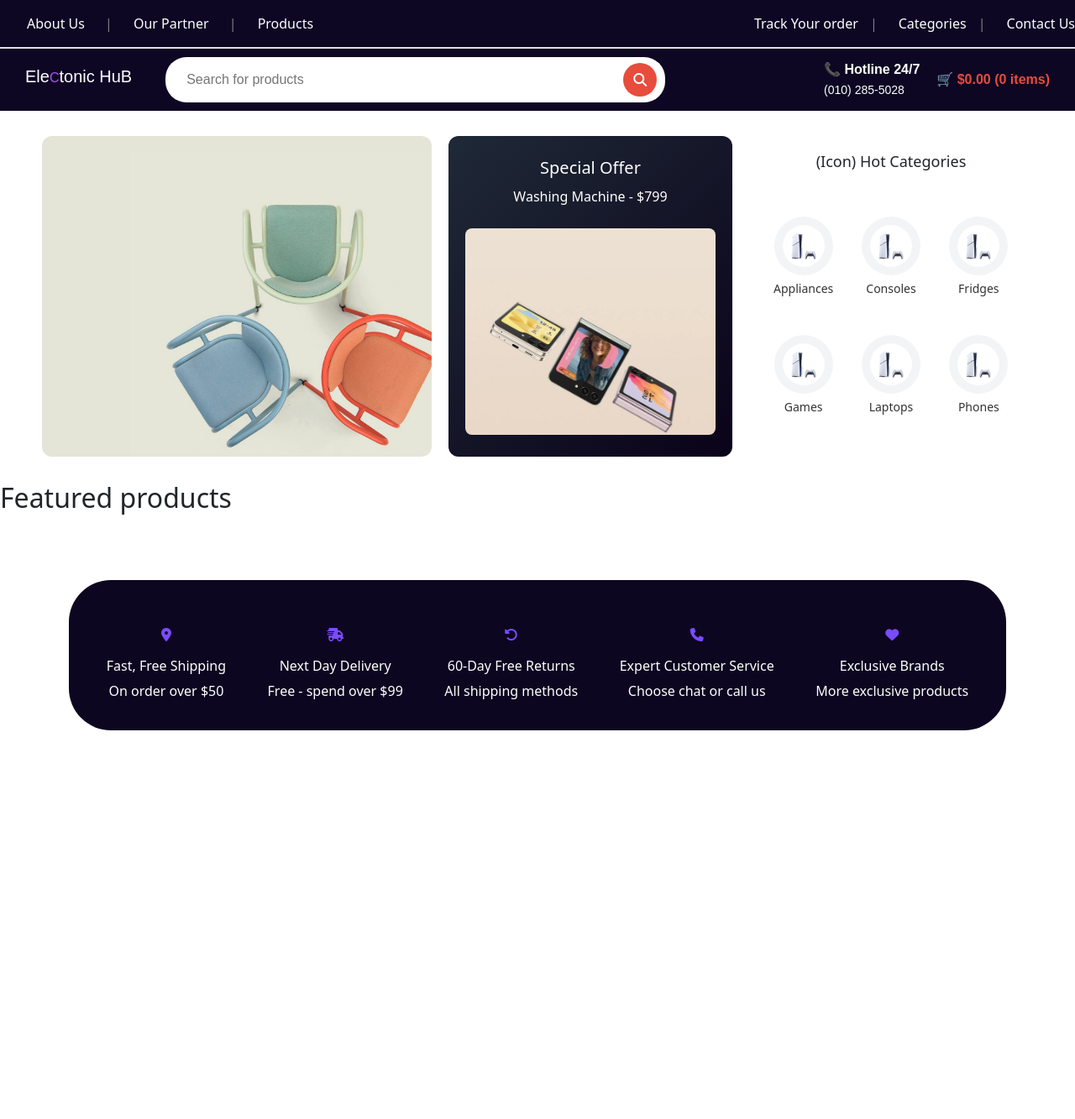
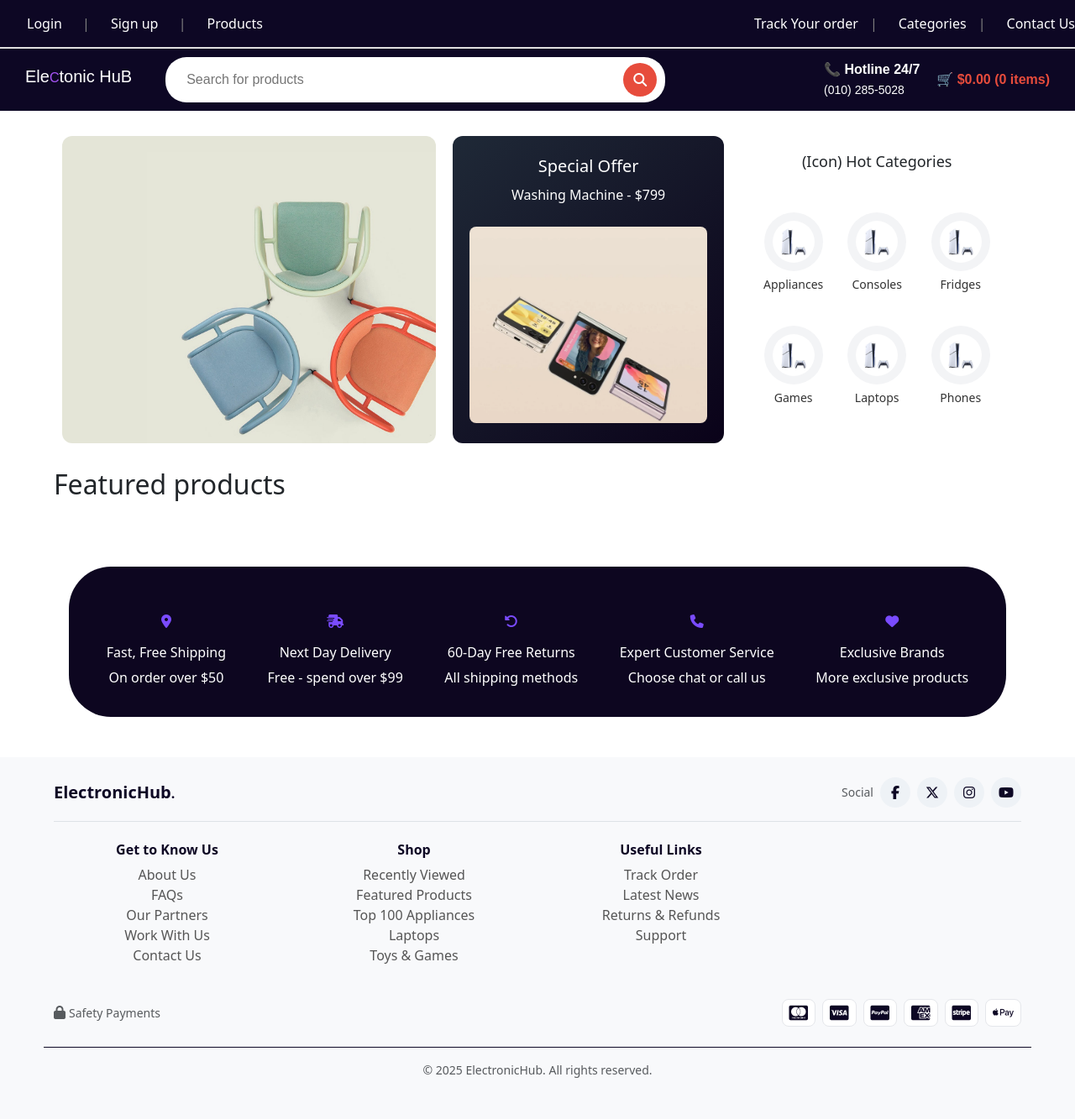
Before and after one commit to mahamoud-Elgohary/ElectronicHub, a plain HTML site: page LandingPage/LandingPage.html in a window 1280 px wide. Shown: the whole page at 84% size. Before the commit the page ends 918 px from the top, so only its background shows below. Drawn offline with nearby package versions, Linux system fonts and the light colour scheme; no server answers.

Commit message:
MAke navbar as Asset inject

```diff
--- a/LandingPage/LandingPage.css
+++ b/LandingPage/LandingPage.css
@@ -151,14 +151,14 @@ nav hr {
   color: #e74c3c;
 }
 
+
 /*  Slider And Category Section  */
 
 .colection-content {
   display: grid;
   grid-template-columns: 2fr 3fr;
   gap: 20px;
-  margin: 20px auto;
-  max-width: 1200px;
+  margin: 20px 5%;
   padding: 10px;
 }
 
@@ -238,7 +238,9 @@ nav hr {
 
 
 /* Products Page */
+.Product-landing-page{
 
+margin: 0 5%;}
 .ShowProduct-grid {
   display: grid;
   grid-template-columns: repeat(auto-fit, minmax(250px, 1fr));
@@ -309,7 +311,46 @@ nav hr {
   margin-bottom: 5px;
 } */
 
+/* Footer  */
+/* footer */
+footer {
+  text-align:center;
+  justify-content:center;
+  background-color:  #0d0724;
+  padding: 0 5%;
+}
 
+.site-footer{
+  background:#f8f9fb;color:#0d0724}
+.footer-brand{
+  font-weight:700;font-size:1.25rem;color:#0d0724;text-decoration:none}
+.accent{
+  color:#0d0724}
+.title{
+  font-weight:700;margin-bottom:.5rem}
+.f-link{
+  color:#555;text-decoration:none}
+.f-link:hover
+{color:#0d0724}
+
+.newsletter{
+  background:#0d0724;border:1px solid #0d0724}
+.social{
+  width:36px;height:36px;display:grid;place-items:center;
+  border-radius:50%;background:#eef2f6;color:#0d0724;text-decoration:none
+}
+.social:hover{background:#e5e9f0}
+
+.pay i{
+  font-size:1.25rem;background:#fff;border:1px solid #e5e7eb;
+  border-radius:.5rem;padding:.35rem .5rem
+}
+.bottom{
+  border-top:1px solid #0d0724;padding-top:1rem}
+#main-hero{
+   text-align:center;
+  justify-content:center;
+}
 
 .features-section {
   background: #0d0620;
@@ -330,92 +371,6 @@ nav hr {
 }
 
 
-
-/* ======================================= */
-/* Tablet (≤ 992px) */
-@media (max-width: 992px) {
-  .colection-content {
-    grid-template-columns: 1fr;
-  }
-
-  .right-colection {
-    grid-template-columns: 1fr;
-  }
-
-  .search-bar {
-    margin: 0 20px;
-  }
-
-  .search-bar form {
-    width: 100%;
-  }
-
-  .mid-navbar {
-    flex-wrap: wrap;
-    justify-content: center;
-    gap: 20px;
-  }
-
-  .right-mid-nav {
-    flex-direction: column;
-    gap: 10px;
-  }
-}
-
-/* ======================================= */
-/* Burger Menu (≤ 768px) */
-@media (max-width: 768px) {
-  .menu-toggle {
-    display: block;
-    transition: 0.5s;
-  }
-
-  .top-nav span {
-    display: none;
-  }
-
-  .top-nav {
-    /* flex-wrap: wrap; */
-    /* justify-content: space-evenly; */
-    position: relative;
-  }
-
-  .left-side,
-  .right-side {
-    overflow: hidden;
-    max-height: 0;
-    transition: max-height 0.4s ease;
-    display: flex;
-    flex-direction: column;
-    align-items: center;
-  }
-
-  .left-side ul,
-  .right-side ul {
-    flex-direction: column;
-    /* gap: 10px; */
-  }
-
-  .left-side.active,
-  .right-side.active {
-    max-height: 300px;
-  }
-
-  .mid-navbar {
-    flex-direction: column;
-    gap: 15px;
-    padding: 15px;
-  }
-
-  .search-bar {
-    width: 100%;
-    margin: 0;
-  }
-
-  .search-bar form {
-    width: 100%;
-  }
-}
 
 
 /* ======================================= */
--- a/LandingPage/LandingPage.html
+++ b/LandingPage/LandingPage.html
@@ -16,56 +16,8 @@
 </head>
 
 <body>
-   <nav>
-  <!-- Top Nav -->
-  <div class="top-nav">
-    <div class="menu-toggle" id="menu-toggle">
-      <i class="fa-solid fa-bars"></i>
-    </div>
 
-    <div class="left-side">
-      <ul>
-        <li><a href="">About Us </a> <span>|</span></li>
-        <li><a href="">Our Partner </a><span>|</span></li>
-        <li><a href="/Products/Products.html">Products</a></li>
-      </ul>
-    </div>
-
-    <div class="right-side">
-      <ul>
-        <li><a href="">Track Your order </a><span>|</span></li>
-        <li><a href="">Categories </a><span>|</span></li>
-        <li><a href="">Contact Us </a></li>
-      </ul>
-    </div>
-  </div>
-
-  <hr>
-
-  <!-- Mid Navbar -->
-  <div class="mid-navbar">
-    <div class="logo">
-      <h4>Ele<span>C</span>tonic HuB</h4>
-    </div>
-
-    <div class="search-bar">
-      <form action="" id="search-form">
-        <input type="text" placeholder="Search for products">
-        <button><i class="fa fa-search"></i></button>
-      </form>
-    </div>
-
-    <div class="right-mid-nav">
-      <div class="hotline">
-        <span>📞 Hotline 24/7</span><br>
-        <small>(010) 285-5028</small>
-      </div>
-      <div class="cart">
-        🛒 $0.00 (0 items)
-      </div>
-    </div>
-  </div>
-</nav>
+    <div id="nav-bar"></div>
 
     <div class="colection-content">
         <div class="left-slider">
@@ -185,10 +137,84 @@
     </div>
 
 
+    <!-- Footer -->
+    <footer class="site-footer mt-5">
+        <div class="py-4">
+            <!-- Brand + Social -->
+            <div
+                class="d-flex flex-column flex-md-row justify-content-between align-items-center gap-3 pb-3 border-bottom">
+                <a href="#" class="footer-brand align-content-center">ElectronicHub<span class="accent">.</span></a>
+                <div class="d-flex align-items-center gap-2">
+                    <span class="small text-muted">Social</span>
+                    <a class="social" aria-label="Facebook" href="#"><i class="fa-brands fa-facebook-f"></i></a>
+                    <a class="social" aria-label="X" href="#"><i class="fa-brands fa-x-twitter"></i></a>
+                    <a class="social" aria-label="Instagram" href="#"><i class="fa-brands fa-instagram"></i></a>
+                    <a class="social" aria-label="YouTube" href="#"><i class="fa-brands fa-youtube"></i></a>
+                </div>
+            </div>
+
+            <!-- Links + Newsletter -->
+            <div class="row g-4 py-4">
+                <div class="col-6 col-md-3">
+                    <h6 class="title">Get to Know Us</h6>
+                    <ul class="list-unstyled small m-0">
+                        <li><a class="f-link" href="#">About Us</a></li>
+                        <li><a class="f-link" href="#">FAQs</a></li>
+                        <li><a class="f-link" href="#">Our Partners</a></li>
+                        <li><a class="f-link" href="#">Work With Us</a></li>
+                        <li><a class="f-link" href="#">Contact Us</a></li>
+                    </ul>
+                </div>
+
+                <div class="col-6 col-md-3">
+                    <h6 class="title">Shop</h6>
+                    <ul class="list-unstyled small m-0">
+                        <li><a class="f-link" href="#">Recently Viewed</a></li>
+                        <li><a class="f-link" href="#">Featured Products</a></li>
+                        <li><a class="f-link" href="#">Top 100 Appliances</a></li>
+                        <li><a class="f-link" href="#">Laptops</a></li>
+                        <li><a class="f-link" href="#">Toys & Games</a></li>
+                    </ul>
+                </div>
+
+                <div class="col-6 col-md-3">
+                    <h6 class="title">Useful Links</h6>
+                    <ul class="list-unstyled small m-0">
+                        <li><a class="f-link" href="#">Track Order</a></li>
+                        <li><a class="f-link" href="#">Latest News</a></li>
+                        <li><a class="f-link" href="#">Returns & Refunds</a></li>
+                        <li><a class="f-link" href="#">Support</a></li>
+                    </ul>
+                </div>
+
+
+
+                <!-- Payments + Bottom -->
+                <div
+                    class="d-flex flex-column flex-md-row align-items-start align-items-md-center justify-content-between gap-3 pt-3">
+                    <div class="text-muted small"><i class="fa-solid fa-lock me-1"></i>Safety Payments</div>
+                    <div class="d-flex flex-wrap gap-2 pay">
+                        <i class="fa-brands fa-cc-mastercard"></i>
+                        <i class="fa-brands fa-cc-visa"></i>
+                        <i class="fa-brands fa-cc-paypal"></i>
+                        <i class="fa-brands fa-cc-amex"></i>
+                        <i class="fa-brands fa-cc-stripe"></i>
+                        <i class="fa-brands fa-apple-pay"></i>
+                    </div>
+                </div>
+
+                <p class="bottom text-center text-muted small mt-4 mb-0">
+                    © 2025 ElectronicHub. All rights reserved.
+                </p>
+            </div>
+    </footer>
+
+
     <script src="https://cdn.jsdelivr.net/npm/bootstrap@5.3.2/dist/js/bootstrap.bundle.min.js"></script>
     <script src="https://cdn.jsdelivr.net/npm/swiper@11/swiper-bundle.min.js"></script>
     <script type="module" src="/Products/Products.js"></script>
     <script src="LandingPage.js"></script>
+    <script src="/Navbar/nav.js"></script>
 </body>
 
 </html>
--- a/LandingPage/LandingPage.js
+++ b/LandingPage/LandingPage.js
@@ -6,13 +6,3 @@ var swiper = new Swiper(".mySwiper", {
       clickable: true,
     },
   });
-
-//   Burger Menu
- const toggleBtn = document.getElementById("menu-toggle");
-  const leftSide = document.querySelector(".left-side");
-  const rightSide = document.querySelector(".right-side");
-
-  toggleBtn.addEventListener("click", () => {
-    leftSide.classList.toggle("active");
-    rightSide.classList.toggle("active");
-  });
--- /dev/null
+++ b/Navbar/nav.css
@@ -0,0 +1,237 @@
+* {
+  margin: 0;
+  padding: 0;
+  font-size: 16px;
+}
+
+/* Nav Bar Start */
+.top-nav {
+  display: flex;
+  justify-content: space-between;
+  align-items: center;
+  background-color: #0d0724;
+  color: white;
+}
+
+.top-nav .nav-links {
+  display: flex;
+  gap: 30px;
+}
+
+.top-nav ul {
+  display: flex;
+  margin-top: 1rem;
+  list-style: none;
+  gap: 15px;
+}
+
+.top-nav a {
+  color: white;
+  text-decoration: none;
+}
+
+.menu-toggle {
+  display: none;
+  font-size: 22px;
+  cursor: pointer;
+  color: white;
+}
+
+nav .top-nav {
+  display: flex;
+  /* justify-content: space-between; */
+  background-color: #0d0724;
+}
+
+nav .top-nav .left-side ul {
+  display: flex;
+  list-style: none;
+  justify-content: space-around;
+}
+
+.top-nav .left-side ul li a {
+  text-decoration: none;
+  margin-right: 10px;
+  color: white;
+}
+
+nav .top-nav .right-side ul {
+  display: flex;
+  list-style: none;
+  justify-content: space-around;
+}
+
+.top-nav .right-side ul li a {
+  text-decoration: none;
+  /* margin-right: 10px; */
+  color: white;
+}
+
+.top-nav span {
+  padding: 0 10px;
+  color: gray;
+}
+
+nav hr {
+  border: 0;
+  border-top: 2px solid gray;
+  margin: 0;
+}
+
+/* End Of Nav Bar  */
+
+
+/* Mid Nav Bar LOGO & SEARCH & CART */
+.mid-navbar {
+  display: flex;
+  justify-content: space-between;
+  align-items: center;
+  background: #0d0724;
+  padding: 10px 30px;
+  color: white;
+  font-family: Arial, sans-serif;
+}
+
+.logo h4 {
+  font-size: 20px;
+  color: white;
+}
+
+.logo span {
+  color: #a855f7;
+}
+
+.search-bar {
+  flex: 1;
+  margin: 0 40px;
+}
+
+.search-bar form {
+  display: flex;
+  align-items: center;
+  background: white;
+  border-radius: 25px;
+  padding: 5px 10px;
+  width: 80%;
+}
+
+.search-bar input {
+  flex: 1;
+  border: none;
+  outline: none;
+  padding: 10px 15px;
+  border-radius: 20px;
+}
+
+.search-bar button {
+  background: #e74c3c;
+  color: white;
+  border: none;
+  border-radius: 50%;
+  width: 40px;
+  height: 40px;
+  cursor: pointer;
+  margin-left: 5px;
+  font-size: 18px;
+  font-weight: bold;
+}
+
+.right-mid-nav {
+  display: flex;
+  gap: 20px;
+  align-items: center;
+}
+
+.hotline span {
+  font-weight: bold;
+}
+
+.cart {
+  font-weight: bold;
+  color: #e74c3c;
+}
+
+
+/* ======================================= */
+/* Tablet (≤ 992px) */
+@media (max-width: 992px) {
+  .colection-content {
+    grid-template-columns: 1fr;
+  }
+
+  .right-colection {
+    grid-template-columns: 1fr;
+  }
+
+  .search-bar {
+    margin: 0 20px;
+  }
+
+  .search-bar form {
+    width: 100%;
+  }
+
+  .mid-navbar {
+    flex-wrap: wrap;
+    justify-content: center;
+    gap: 20px;
+  }
+
+  .right-mid-nav {
+    flex-direction: column;
+    gap: 10px;
+  }
+}
+
+/* ======================================= */
+/* Burger Menu (≤ 768px) */
+@media (max-width: 768px) {
+  .menu-toggle {
+    display: block;
+    transition: 0.5s;
+  }
+
+  .top-nav span {
+    display: none;
+  }
+
+  .top-nav {
+    position: relative;
+  }
+
+  .left-side,
+  .right-side {
+    overflow: hidden;
+    max-height: 0;
+    transition: max-height 0.4s ease;
+    display: flex;
+    flex-direction: column;
+    align-items: center;
+  }
+
+  .left-side ul,
+  .right-side ul {
+    flex-direction: column;
+    /* gap: 10px; */
+  }
+
+  .left-side.active,
+  .right-side.active {
+    max-height: 300px;
+  }
+
+  .mid-navbar {
+    flex-direction: column;
+    gap: 15px;
+    padding: 15px;
+  }
+
+  .search-bar {
+    width: 100%;
+    margin: 0;
+  }
+
+  .search-bar form {
+    width: 100%;
+  }
+}
--- /dev/null
+++ b/Navbar/nav.html
@@ -0,0 +1,50 @@
+<nav>
+    <!-- Top Nav -->
+    <div class="top-nav">
+        <div class="menu-toggle" id="menu-toggle">
+            <i class="fa-solid fa-bars"></i>
+        </div>
+
+        <div class="left-side">
+            <ul>
+                <li><a href="/auth/login.html">Login </a> <span>|</span></li>
+                <li><a href="/auth/signup.html">Sign up </a><span>|</span></li>
+                <li><a href="/Products/Products.html">Products</a></li>
+            </ul>
+        </div>
+
+        <div class="right-side">
+            <ul>
+                <li><a href="">Track Your order </a><span>|</span></li>
+                <li><a href="">Categories </a><span>|</span></li>
+                <li><a href="">Contact Us </a></li>
+            </ul>
+        </div>
+    </div>
+
+    <hr>
+
+    <!-- Mid Navbar -->
+    <div class="mid-navbar">
+        <div class="logo">
+            <h4>Ele<span>C</span>tonic HuB</h4>
+        </div>
+
+        <div class="search-bar">
+            <form action="" id="search-form">
+                <input type="text" placeholder="Search for products">
+                <button><i class="fa fa-search"></i></button>
+            </form>
+        </div>
+
+        <div class="right-mid-nav">
+            <div class="hotline">
+                <span>📞 Hotline 24/7</span><br>
+                <small>(010) 285-5028</small>
+            </div>
+            <div class="cart">
+                🛒 $0.00 (0 items)
+            </div>
+        </div>
+    </div>
+</nav>
--- /dev/null
+++ b/Navbar/nav.js
@@ -0,0 +1,42 @@
+
+async function loadNavbar() {
+  try {
+    const res = await fetch("../Navbar/nav.html");
+    if (!res.ok) throw new Error("Failed to load navbar");
+
+    const html = await res.text();
+    document.getElementById("nav-bar").innerHTML = html;
+
+    const link = document.createElement("link");
+    link.rel = "stylesheet";
+    link.href = "/Navbar/nav.css";
+    document.head.appendChild(link);
+
+
+    const menuToggle = document.getElementById("menu-toggle");
+    if (menuToggle) {
+      menuToggle.addEventListener("click", () => {
+        console.log("Menu toggled!");
+      });
+    }
+
+  } catch (err) {
+    console.error("Error loading Navbar:", err);
+  }
+}
+
+window.addEventListener("DOMContentLoaded", loadNavbar);
+
+
+
+
+
+//   Burger Menu
+ const toggleBtn = document.getElementById("menu-toggle");
+  const leftSide = document.querySelector(".left-side");
+  const rightSide = document.querySelector(".right-side");
+
+  toggleBtn.addEventListener("click", () => {
+    leftSide.classList.toggle("active");
+    rightSide.classList.toggle("active");
+  });
--- a/auth/signup.js
+++ b/auth/signup.js
@@ -29,7 +29,7 @@ form.addEventListener("submit", async (e) => {
         // Redirect to dashboard if you want:
         // window.location.href = "dashboard.html";
     } catch (error) {
-        alert("❌ Error: " + error.message);
+        alert(" Error: " + error.message);
     }
 });
 
--- a/homePage/homeStyle.css
+++ b/homePage/homeStyle.css
@@ -9,7 +9,7 @@
   display: flex;
   justify-content: space-between;
   align-items: center;
-  background-color: ;
+  /* background-color: ; */
   color: white;
 }
 
```
Also changed, not shown: index.html (+7 -6 lines), 1 other file.
